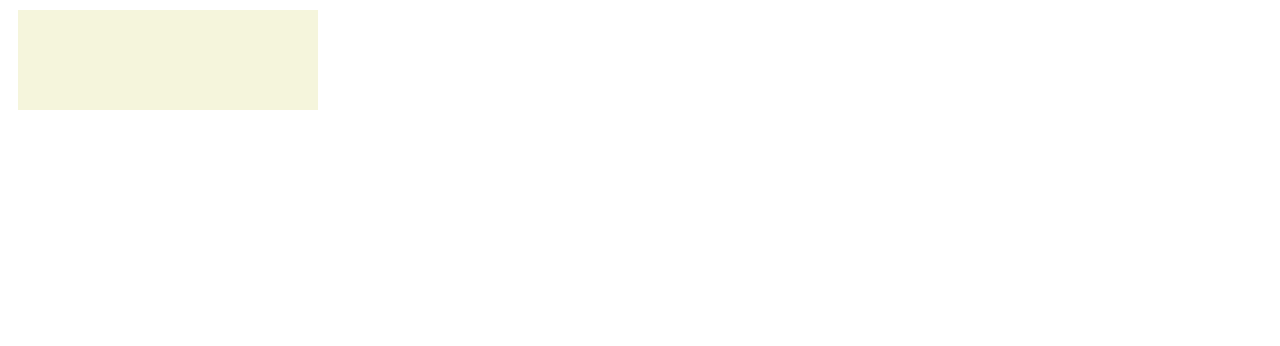
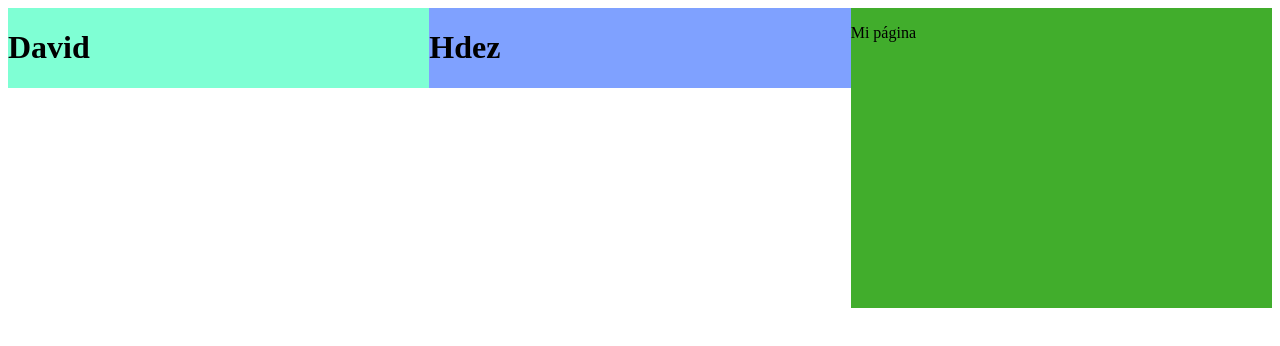
Before and after one commit to David1035/htmlPracticaDesdeCero, a plain HTML site: page index.html in a window 1280 px wide. Drawn offline with Linux system fonts and the light colour scheme.

Commit message:
Mis primeros CSS, colores

```diff
--- a/css/style.css
+++ b/css/style.css
@@ -1,10 +1,20 @@
-#contenedor-padre .contenedor1 {
-    background-color:beige ;
-    width: 100px;
-    height: 100px;
+#contenedor-padre #prueba1 {
+    background-color: aquamarine;
+    height: 100%;
+    width: 100%;
+
 }
-
+#contenedor-padre #prueba2 {
+    background-color: rgb(127, 161, 255);
+    height: 380%;
+    width: 100%;
+}
+#contenedor-padre #prueba3 {
+    background-color: rgb(65, 173, 44);
+    height: 300px;
+    width: 100%;
+}
 #contenedor-padre {
     display: flex;
-    margin: 10px;
+    height: 100%;
 }
--- a/index.html
+++ b/index.html
@@ -8,11 +8,15 @@
 </head>
 <body>
     <div id="contenedor-padre">
-        <div class="contenedor1">
+        <div class="contenedor1" id="prueba1">
+            <h1>David</h1>
         </div>
-        <div class="contenedor1">
+        <div class="contenedor1" id="prueba2">
+            <h1>Hdez</h1>
         </div>
-        <div class="contenedor1">
+        <div class="contenedor1" id="prueba3">
+            <p>Mi página</p>
+            <img src="" alt="">
         </div>
     </div>
 
```
